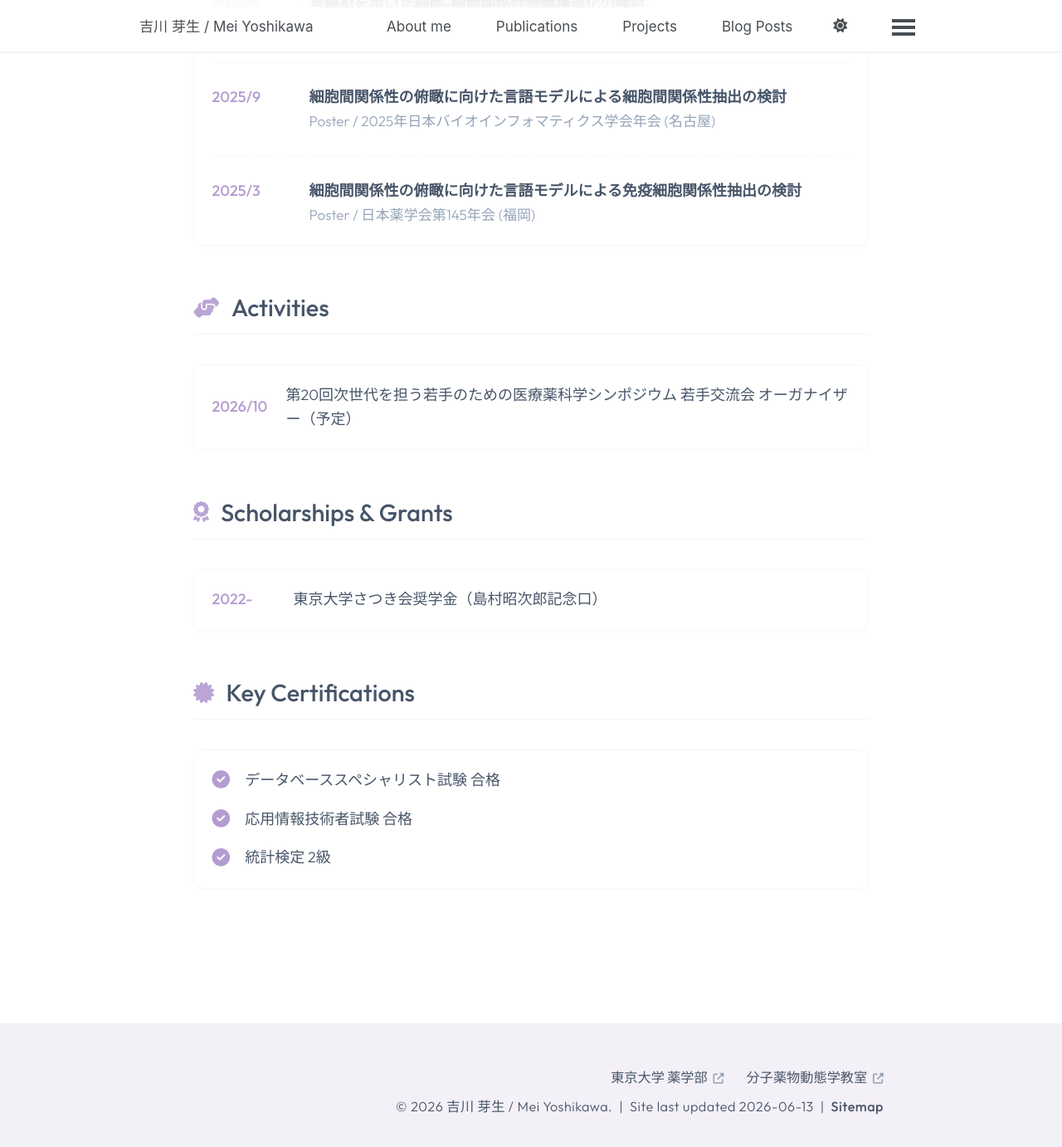
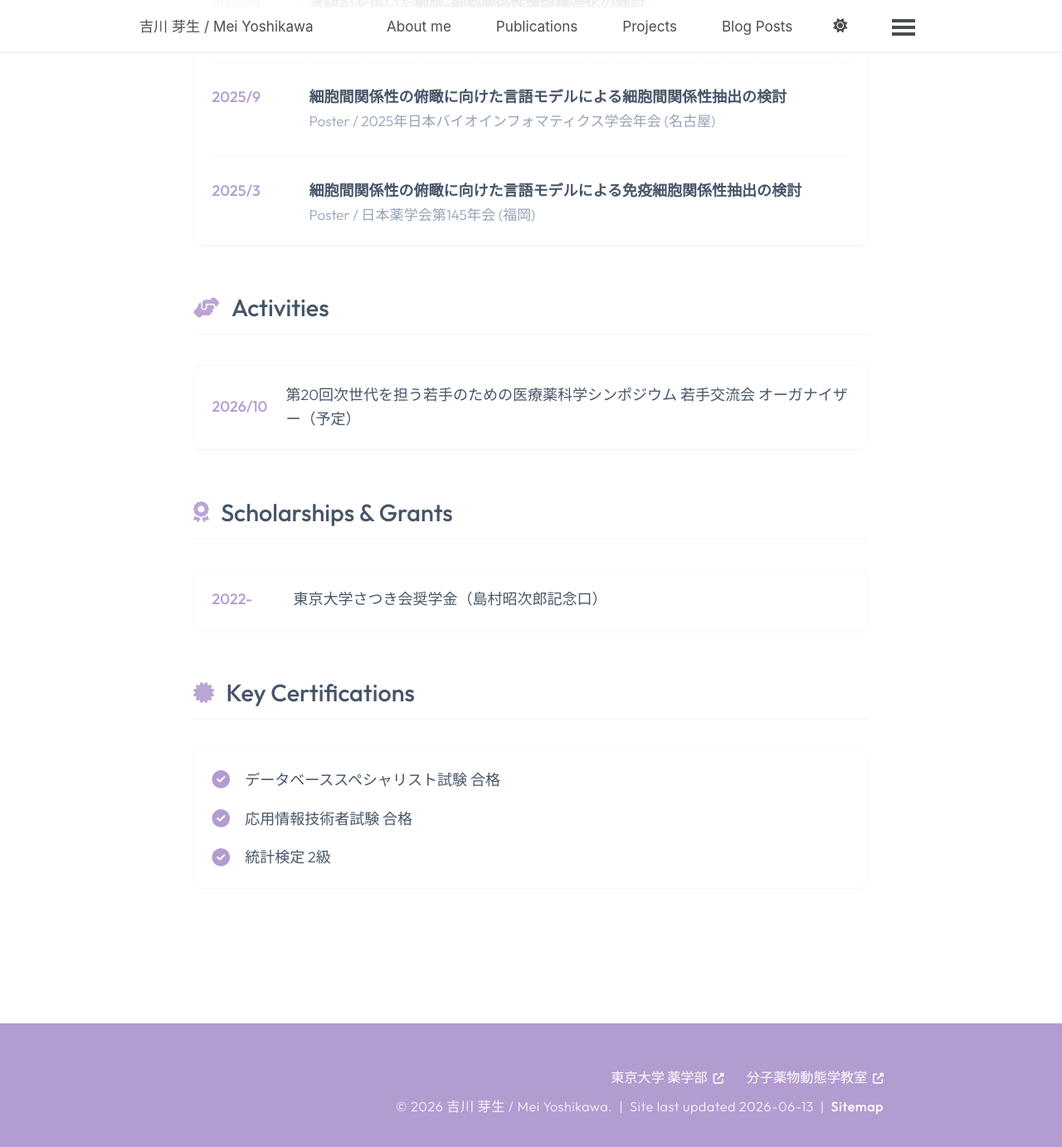
Before and after one commit to DevWithKaiju/DevWithKaiju.github.io, a Jekyll site: the page built from _pages/about.md, in a window 1280 px wide and 1400 px high, scrolled down 2034 px. Shown: the top 1382 px of the window at 83% size. Built offline with Jekyll 4.4.1, drawn with Linux system fonts in a browser that asks for light colours; a script bundle is joined from its source files by our own code; library files that are not in the unit come from our copies.

Commit message:
style: revert footer to solid purple, match icon colors, and remove location icon from sidebar

```diff
--- a/_config.yml
+++ b/_config.yml
@@ -27,7 +27,7 @@ author:
   name             : "Mei Yoshikawa"
   pronouns         : # example: "she/her"
   bio              : "Master's student @ The University of Tokyo, Pharmaceutical Sciences"
-  location         : ""
+  # location         : ""
   employer         :
   uri              : # URL
   email            : "lion.giraffe.may.2525@gmail.com"
--- a/_sass/_custom.scss
+++ b/_sass/_custom.scss
@@ -493,8 +493,8 @@ html[data-theme="dark"] .page__footer {
    Footer Updates
    ========================================================= */
 .page__footer {
-  background-color: rgba(179, 156, 208, 0.15) !important; /* Lighter purple */
-  color: var(--global-text-color) !important; /* Body text color */
+  background-color: var(--primary-color) !important;
+  color: white !important;
   padding-top: 2rem !important;
   padding-bottom: 2rem !important;
   border-top: none !important;
@@ -513,21 +513,21 @@ html[data-theme="dark"] .page__footer {
 .page__footer-copyright {
   font-family: 'Outfit', 'Noto Sans JP', sans-serif !important;
   font-size: 0.9rem;
-  color: var(--global-text-color) !important;
+  color: rgba(255, 255, 255, 0.9) !important;
   font-weight: 300;
   letter-spacing: 0.03em;
   margin: 0;
 }
 
 .page__footer-copyright a {
-  color: var(--global-text-color) !important;
+  color: white !important;
   text-decoration: none;
   font-weight: 500;
   transition: all 0.2s ease;
 }
 
 .page__footer-copyright a:hover {
-  color: var(--primary-color) !important; /* Purple hover */
+  color: var(--accent-color) !important; /* Mint hover */
 }
 
 .footer-links {
@@ -537,15 +537,19 @@ html[data-theme="dark"] .page__footer {
 }
 
 .footer-links a {
-  color: var(--global-text-color) !important;
+  color: white !important;
   text-decoration: none;
   font-size: 0.9rem;
   font-weight: 500;
   transition: all 0.2s ease;
 }
 
+.footer-links a i {
+  color: inherit !important;
+}
+
 .footer-links a:hover {
-  color: var(--primary-color) !important;
+  color: var(--accent-color) !important;
 }
 
 /* =========================================================
```
